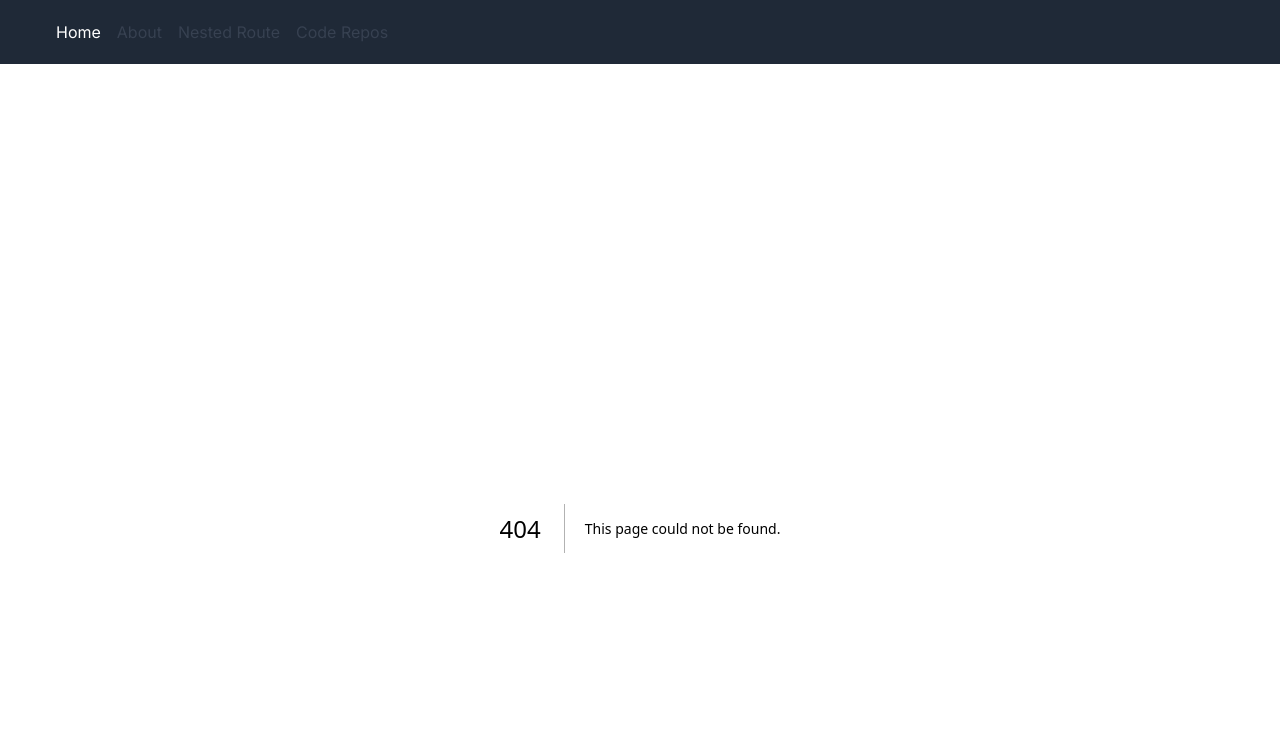
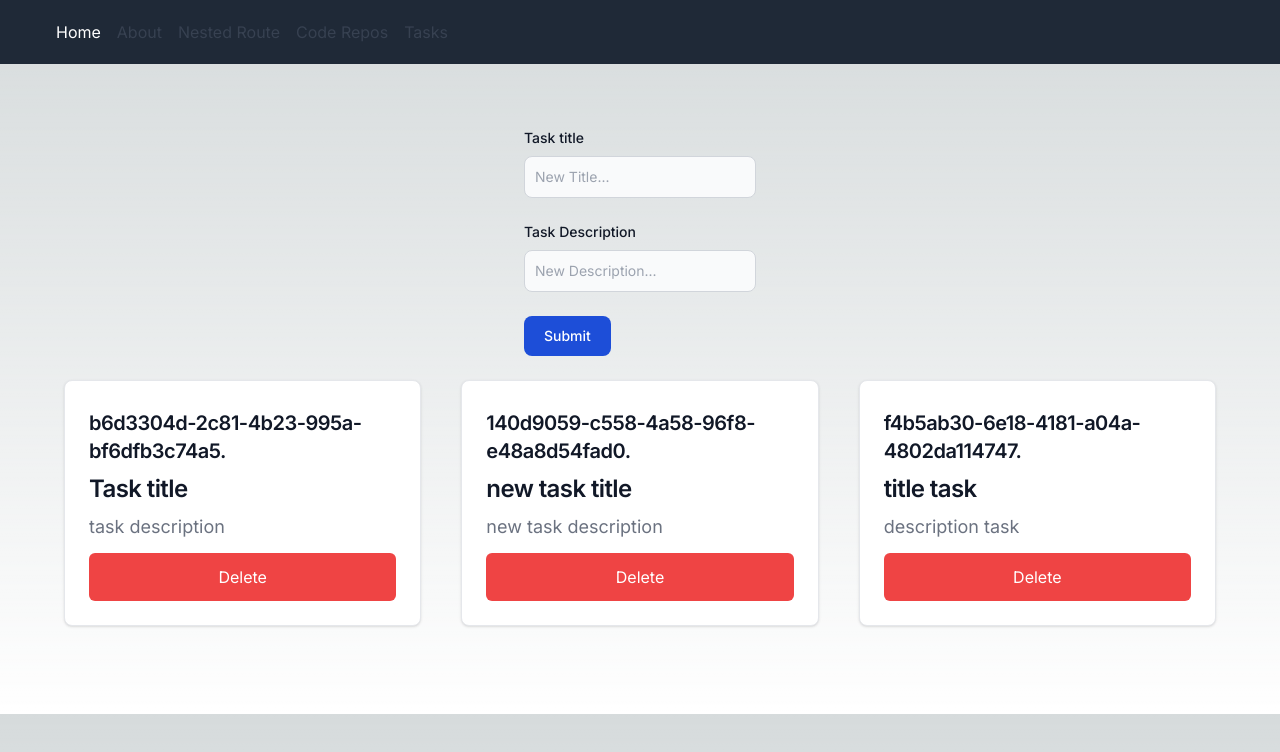
Before and after one commit to Ben888GitHub/nextjs-app-router, a Next.js app: page /tasks in a window 1280 px wide. Before the commit this address had no page. Shown: the top 752 px of the page. Built offline with nearby package versions, Linux system fonts and the light colour scheme; data requests are answered from the project's data file.

Commit message:
implement basic CRUD with json-server

```diff
--- a/app/code/repos/page.js
+++ b/app/code/repos/page.js
@@ -28,7 +28,6 @@ const CodeRepos = async ({ searchParams }) => {
 	return (
 		<div>
 			<p className="text-3xl mb-3">Code Repositories</p>
-			{/* <p className="text-xl mb-7">List:</p> */}
 			<SearchFilter searchParams={searchParams} pageRoute={`/code/repos`} />
 
 			{filteredRepos.map(
@@ -44,7 +43,6 @@ const CodeRepos = async ({ searchParams }) => {
 						className="text-center max-w-2xl p-6 bg-white border border-gray-200 rounded-lg shadow dark:bg-gray-800 dark:border-gray-700 mb-5"
 					>
 						<Link
-							// prefetch={false}
 							href={`repos/${name}`}
 							className="hover:underline mb-2 text-2xl font-semibold tracking-tight text-gray-900 dark:text-white"
 						>
--- /dev/null
+++ b/app/components/AddTask.js
@@ -0,0 +1,91 @@
+'use client';
+
+import { useState } from 'react';
+import { v4 as uuidv4 } from 'uuid';
+import { useRouter } from 'next/navigation';
+
+const taskData = {
+	title: '',
+	description: ''
+};
+
+const AddTask = () => {
+	const router = useRouter();
+
+	const [newTask, setNewTask] = useState({ ...taskData });
+
+	const handleUpdateInput = (e) => {
+		setNewTask((currentTask) => ({
+			...currentTask,
+			[e.target.name]: e.target.value
+		}));
+	};
+
+	// * API to add new task
+	const handleAddTask = async (e) => {
+		e.preventDefault();
+		console.log(newTask);
+		setNewTask({ ...taskData });
+
+		const response = await fetch('http://localhost:4000/tasks', {
+			method: 'POST',
+			headers: {
+				'Content-Type': 'application/json'
+			},
+			body: JSON.stringify({ id: uuidv4(), ...newTask })
+		});
+		const addedTask = await response.json();
+		router.refresh();
+		console.log(addedTask);
+		// return addedTask;
+	};
+
+	return (
+		<form onSubmit={handleAddTask}>
+			<div className="mb-6">
+				<label
+					htmlFor="text"
+					className="block mb-2 text-sm font-medium text-gray-900 dark:text-white"
+				>
+					Task title
+				</label>
+				<input
+					type="text"
+					id="text"
+					name="title"
+					className="bg-gray-50 border border-gray-300 text-gray-900 text-sm rounded-lg focus:ring-blue-500 focus:border-blue-500 block w-full p-2.5 dark:bg-gray-700 dark:border-gray-600 dark:placeholder-gray-400 dark:text-white dark:focus:ring-blue-500 dark:focus:border-blue-500"
+					placeholder="New Title..."
+					required
+					value={newTask.title}
+					onChange={handleUpdateInput}
+				/>
+			</div>
+			<div className="mb-6">
+				<label
+					htmlFor="text"
+					className="block mb-2 text-sm font-medium text-gray-900 dark:text-white"
+				>
+					Task Description
+				</label>
+				<input
+					type="text"
+					id="text"
+					name="description"
+					className="bg-gray-50 border border-gray-300 text-gray-900 text-sm rounded-lg focus:ring-blue-500 focus:border-blue-500 block w-full p-2.5 dark:bg-gray-700 dark:border-gray-600 dark:placeholder-gray-400 dark:text-white dark:focus:ring-blue-500 dark:focus:border-blue-500"
+					placeholder="New Description..."
+					required
+					value={newTask.description}
+					onChange={handleUpdateInput}
+				/>
+			</div>
+			<button
+				type="submit"
+				className="text-white bg-blue-700 hover:bg-blue-800 focus:ring-4 focus:outline-none focus:ring-blue-300 font-medium rounded-lg text-sm w-full sm:w-auto px-5 py-2.5 text-center dark:bg-blue-600 dark:hover:bg-blue-700 dark:focus:ring-blue-800"
+			>
+				Submit
+			</button>
+		</form>
+	);
+};
+
+export default AddTask;
--- a/app/components/Repo.js
+++ b/app/components/Repo.js
@@ -1,7 +1,7 @@
 import RepoCount from './RepoCount';
 
 const fetchRepo = async (repoName) => {
-	// * ISR
+	// * ISR if revalidate
 	const response = await fetch(
 		`https://api.github.com/repos/bradtraversy/${repoName}`,
 		{
--- /dev/null
+++ b/app/components/Task.js
@@ -0,0 +1,40 @@
+'use client';
+
+import { useRouter } from 'next/navigation';
+
+const Task = ({ id, title, description }) => {
+	const router = useRouter();
+
+	const handleDeleteTask = async () => {
+		const response = await fetch(`http://localhost:4000/tasks/${id}`, {
+			method: 'DELETE'
+		});
+
+		console.log(`Deleted: ${response.json()}`);
+
+		router.refresh();
+	};
+
+	return (
+		<div className="mx-auto  w-full p-6 bg-white border border-gray-200 rounded-lg shadow dark:bg-gray-800 dark:border-gray-700 mb-6">
+			<p className="mt-1 mb-2 lg:text-xl md:text-xl text-lg font-semibold tracking-tight text-gray-900 dark:text-white">
+				{id}.
+			</p>
+			<p className="mt-1 mb-2 lg:text-2xl md:text-2xl text-xl font-semibold tracking-tight text-gray-900 dark:text-white">
+				{title}
+			</p>
+			<p className="lg:text-lg md:text-lg text-md mb-3 font-normal text-gray-500 dark:text-gray-400">
+				{description}
+			</p>
+			<div
+				type="button"
+				onClick={handleDeleteTask}
+				className="text-center bg-red-500  cursor-pointer lg:p-3 md:p-3 p-2 rounded-md text-white font-normal"
+			>
+				Delete
+			</div>
+		</div>
+	);
+};
+
+export default Task;
--- /dev/null
+++ b/app/tasks/layout.js
@@ -0,0 +1,9 @@
+export const metadata = {
+	title: 'Current tasks'
+};
+
+const TasksLayout = ({ children }) => {
+	return <>{children}</>;
+};
+
+export default TasksLayout;
--- /dev/null
+++ b/app/tasks/page.js
@@ -0,0 +1,34 @@
+import AddTask from '../components/AddTask';
+import Task from '../components/Task';
+
+const getTasks = async () => {
+	// * SSR if dynamic
+	const response = await fetch('http://localhost:4000/tasks', {
+		cache: 'no-store'
+	});
+
+	await new Promise((resolve) => setTimeout(resolve, 1000));
+
+	const tasks = await response.json();
+
+	console.log(tasks);
+
+	return tasks;
+};
+
+const Tasks = async () => {
+	const tasks = await getTasks();
+
+	return (
+		<>
+			<AddTask />
+			<div className="grid lg:grid-cols-3 lg:gap-10  grid-cols-1 mt-6">
+				{tasks.map((task) => (
+					<Task key={task.id} {...task} />
+				))}
+			</div>
+		</>
+	);
+};
+
+export default Tasks;
--- a/app/utils/headerData.js
+++ b/app/utils/headerData.js
@@ -14,6 +14,10 @@ const headerNav = [
 	{
 		href: '/code/repos',
 		value: 'Code Repos'
+	},
+	{
+		href: '/tasks',
+		value: 'Tasks'
 	}
 ];
 
--- /dev/null
+++ b/db.json
@@ -0,0 +1,19 @@
+{
+  "tasks": [
+    {
+      "id": "b6d3304d-2c81-4b23-995a-bf6dfb3c74a5",
+      "title": "Task title",
+      "description": "task description"
+    },
+    {
+      "id": "140d9059-c558-4a58-96f8-e48a8d54fad0",
+      "title": "new task title",
+      "description": "new task description"
+    },
+    {
+      "id": "f4b5ab30-6e18-4181-a04a-4802da114747",
+      "title": "title task",
+      "description": "description task"
+    }
+  ]
+}
--- a/package.json
+++ b/package.json
@@ -6,13 +6,15 @@
 		"dev": "next dev",
 		"build": "next build",
 		"start": "next start",
-    "lint": "next lint"
+		"lint": "next lint",
+		"serve": "json-server --watch db.json --port 4000"
 	},
 	"dependencies": {
 		"@headlessui/react": "^1.7.17",
 		"autoprefixer": "10.4.16",
 		"eslint": "8.50.0",
 		"eslint-config-next": "13.5.4",
+		"json-server": "^0.17.4",
 		"next": "^13.4.7",
 		"next-query-params": "^4.2.3",
 		"postcss": "8.4.31",
```
Also changed, not shown: quick-references.txt, references.txt, 1 other file (tests, documents, lock files or other folders). Lines whose indentation alone changed are shown as unchanged.
